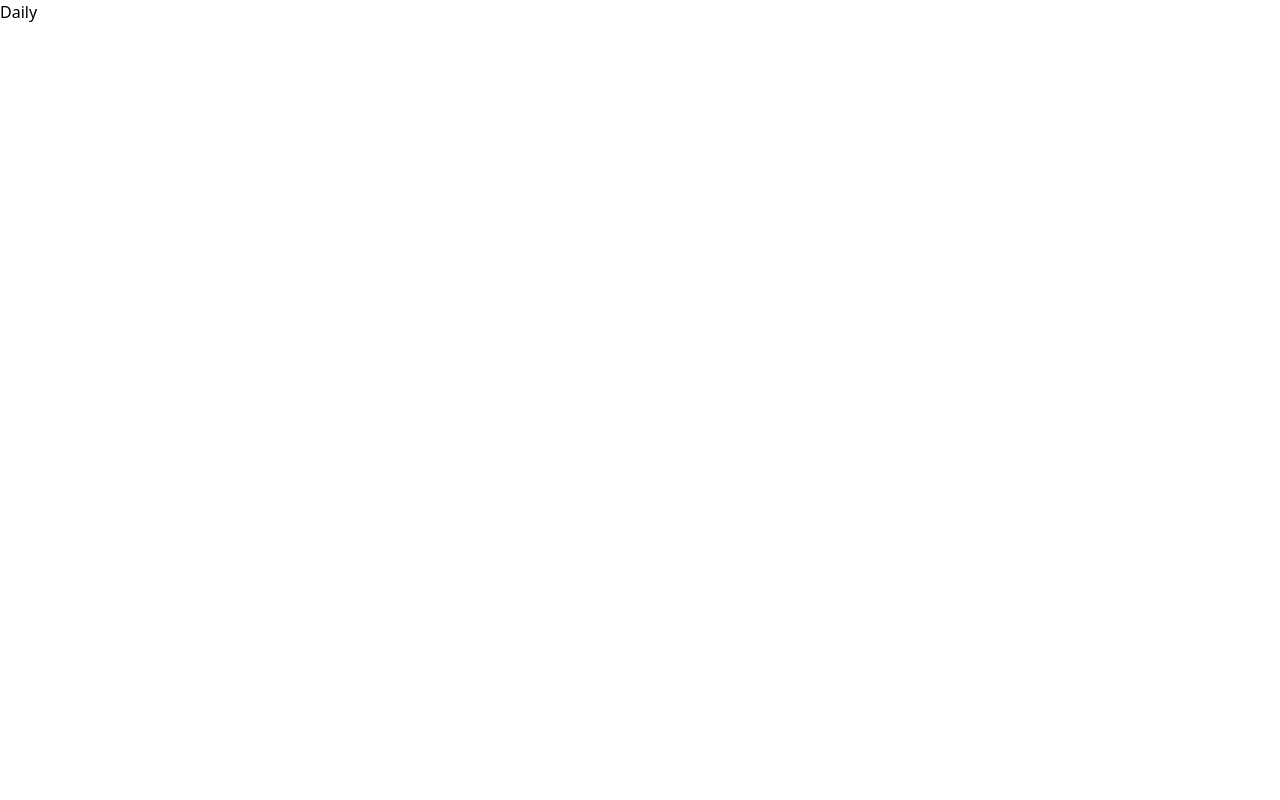
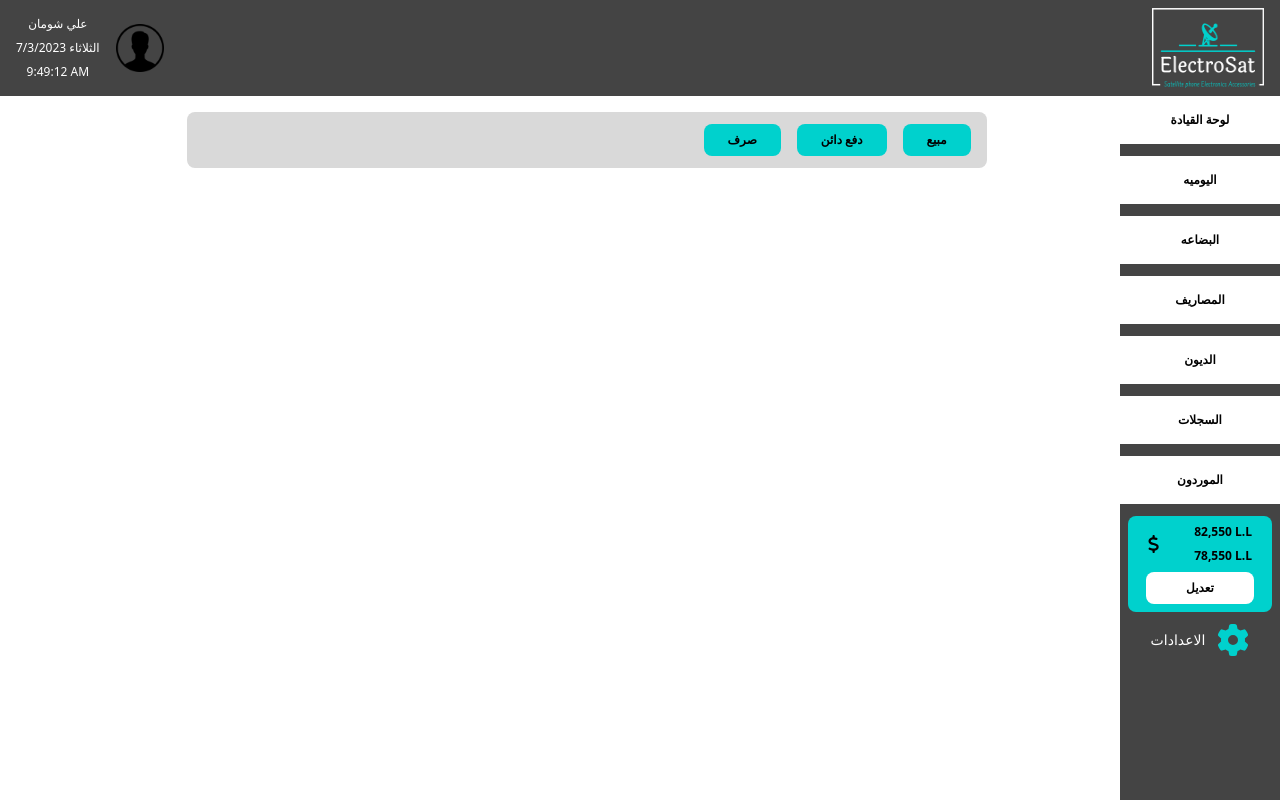
Before and after one commit to aliShouman0/electro-sat, a React (Create React App) app in the folder electro-sat/: page /daily in a window 1280 px wide. Built offline with nearby package versions, Linux system fonts and the light colour scheme.

Commit message:
Frontend: Creating and styling top bar

```diff
--- a/electro-sat/src/pages/Daily/Daily.jsx
+++ b/electro-sat/src/pages/Daily/Daily.jsx
@@ -1,9 +1,28 @@
-import React from 'react'
+import React from "react";
+import NavBar from "../../components/NavBar/NavBar";
+import userImg from "../../assets/images/userImg.png";
+import SideBar from "../../components/SideBar/SideBar";
 
 function Daily() {
   return (
-    <div>Daily</div>
-  )
+    <>
+      <NavBar userName={"علي شومان"} userImg={userImg} />
+      <SideBar />
+      <main className="fixed  top-28 w-5/6 flex  justify-center  right-40   overflow-y-auto  ">
+        <div className="top-bar bg-greyBar h-14  py-1 w-3/4 rounded-lg flex items-center justify-end font-bold">
+          <button className="bg-secondary mr-4 py-2 px-6   text-xs  rounded-lg hover:opacity-60 hover:font-semibold hover:text-sm transition-all	    ">
+            صرف
+          </button>
+          <button className="bg-secondary mr-4 py-2 px-6   text-xs  rounded-lg hover:opacity-60 hover:font-semibold hover:text-sm transition-all	    ">
+            دفع دائن
+          </button>
+          <button className="bg-secondary mr-4 py-2 px-6   text-xs  rounded-lg hover:opacity-60 hover:font-semibold hover:text-sm transition-all	    ">
+            مبيع
+          </button>
+        </div>
+      </main>
+    </>
+  );
 }
 
-export default Daily
+export default Daily;
```
